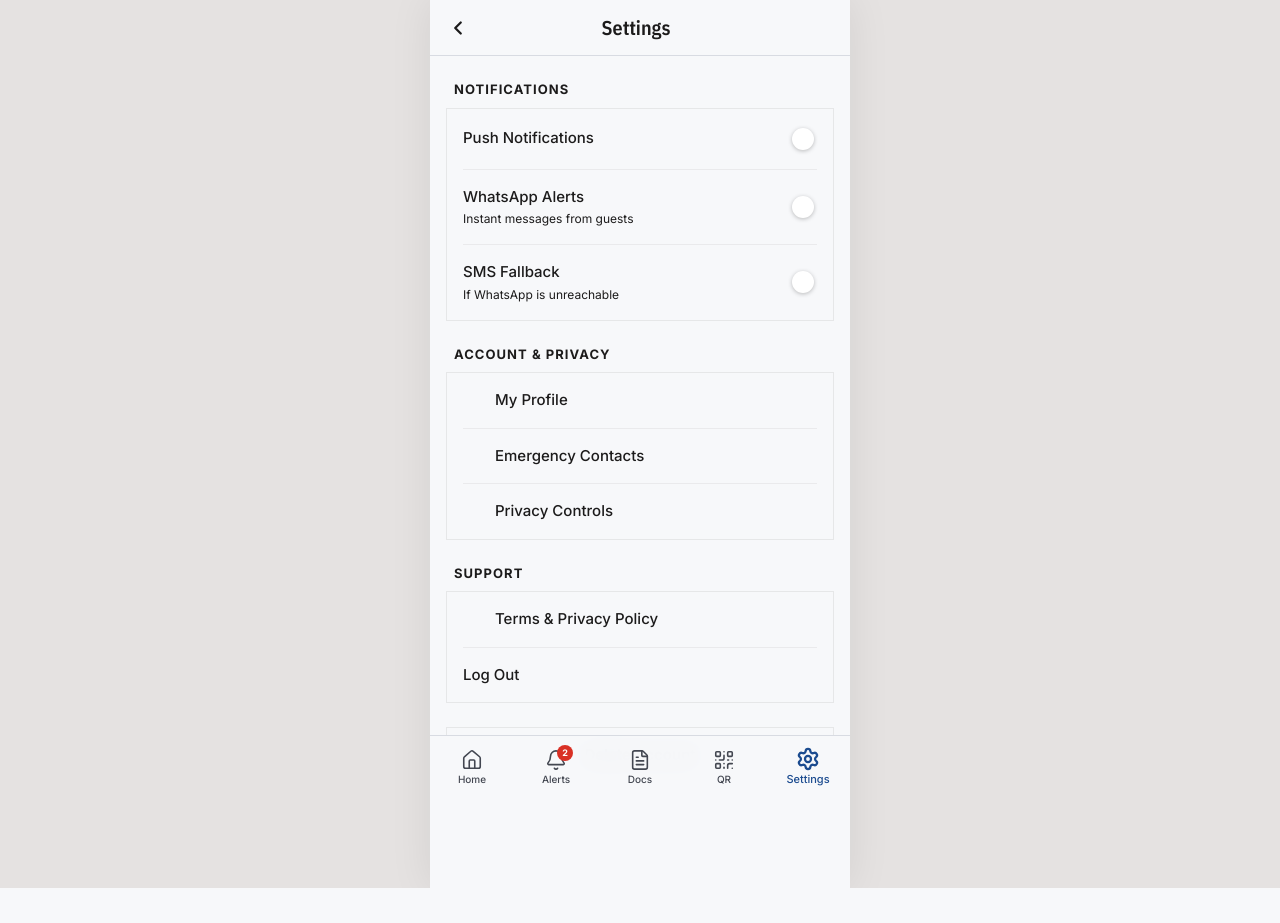
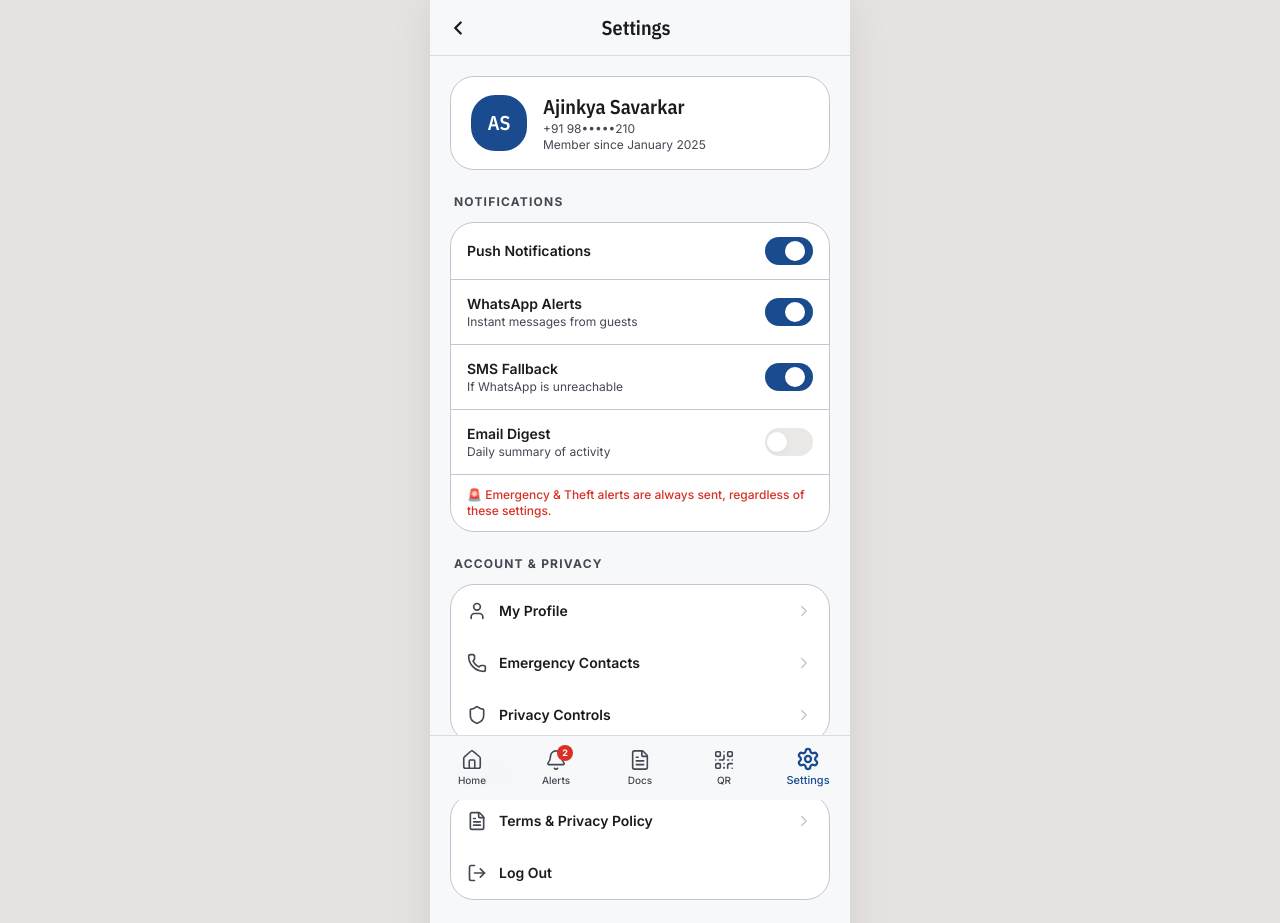
Before and after one commit to ajinkya682/roadlink-demo-app, a React (Vite) app: page /settings in a window 1280 px wide. Shown: the top 923 px of the page. Before the commit the page ends 888 px from the top, so only its background shows below. Built offline with nearby package versions, Linux system fonts and the light colour scheme.

Commit message:
feat: enhance Settings component with improved layout, integrated user profile display, and refined notification preferences

```diff
--- a/src/pages/owner/Settings.jsx
+++ b/src/pages/owner/Settings.jsx
@@ -1,98 +1,170 @@
 import React, { useState } from 'react';
 import { useNavigate } from 'react-router-dom';
-import { motion } from 'framer-motion';
-import { Bell, Shield, Phone, FileText, User, ChevronRight } from 'lucide-react';
+import { motion, AnimatePresence } from 'framer-motion';
+import { Bell, Shield, Phone, FileText, User, ChevronRight, LogOut, Trash2 } from 'lucide-react';
 import AppHeader from '../../components/AppHeader';
 import BottomTabBar from '../../components/BottomTabBar';
-import styles from './Settings.module.css';
-
-const stagger = { hidden: {}, show: { transition: { staggerChildren: 0.1 } } };
-const fadeUp = { hidden: { opacity: 0, y: 16 }, show: { opacity: 1, y: 0 } };
-
-function SettingToggle({ label, sub, defaultOn = false }) {
-  const [on, setOn] = useState(defaultOn);
-  return (
-    <div className={styles.row}>
-      <div className={styles.rowText}>
-        <div className={styles.rowTitle}>{label}</div>
-        {sub && <div className={styles.rowSub}>{sub}</div>}
-      </div>
-      <div className={`${styles.toggle} ${on ? styles.toggleOn : ''}`} onClick={() => setOn(!on)}>
-        <motion.div
-          className={styles.toggleThumb}
-          animate={{ x: on ? 20 : 0 }}
-          transition={{ type: 'spring', damping: 20, stiffness: 300 }}
-        />
-      </div>
-    </div>
-  );
-}
-
-function SettingLink({ icon: Icon, label, onClick, danger }) {
-  return (
-    <motion.div
-      className={`${styles.row} ${styles.linkRow} ${danger ? styles.dangerRow : ''}`}
-      onClick={onClick}
-      whileTap={{ backgroundColor: danger ? 'rgba(217,48,37,0.08)' : 'rgba(26,26,26,0.04)' }}
-    >
-      <div className={styles.rowLeft}>
-        {Icon && <Icon size={20} color={danger ? 'var(--alert-red)' : 'var(--on-surface-variant)'} />}
-        <span className={danger ? styles.dangerText : styles.rowTitle}>{label}</span>
-      </div>
-      {!danger && <ChevronRight size={18} color="var(--outline-variant)" />}
-    </motion.div>
-  );
-}
+import Toggle from '../../components/Toggle';
+import { useDemoData } from '../../context/DemoContext';
 
 export default function Settings() {
   const navigate = useNavigate();
+  const { user, updateNotifPref } = useDemoData();
+  const [showDeleteConfirm, setShowDeleteConfirm] = useState(false);
 
   return (
-    <div className={styles.page}>
+    <div className="min-h-screen bg-fog pb-24">
       <AppHeader title="Settings" />
 
-      <div className={styles.content}>
-        <motion.div variants={stagger} initial="hidden" animate="show" className={styles.sectionStack}>
+      <div className="px-5 pt-5 space-y-6">
+        {/* Profile card */}
+        <div className="bg-white rounded-2xl border border-outline-light px-5 py-4 flex items-center gap-4">
+          <div className="w-14 h-14 bg-navy rounded-2xl flex items-center justify-center font-display text-xl font-semibold text-white flex-shrink-0">
+            {user.avatar}
+          </div>
+          <div className="flex-1">
+            <p className="font-display text-headline-sm text-on-surface">{user.name}</p>
+            <p className="font-body text-xs text-on-surface-muted">{user.maskedPhone}</p>
+            <p className="font-body text-xs text-on-surface-muted">Member since {user.joinedDate}</p>
+          </div>
+        </div>
 
-          <motion.div variants={fadeUp} className={styles.section}>
-            <div className={styles.sectionHeader}>Notifications</div>
-            <div className={styles.card}>
-              <SettingToggle label="Push Notifications" defaultOn />
-              <div className={styles.divider} />
-              <SettingToggle label="WhatsApp Alerts" sub="Instant messages from guests" defaultOn />
-              <div className={styles.divider} />
-              <SettingToggle label="SMS Fallback" sub="If WhatsApp is unreachable" defaultOn />
+        {/* Notifications section */}
+        <div>
+          <p className="font-body text-label-caps text-on-surface-muted uppercase tracking-widest mb-3 px-1">Notifications</p>
+          <div className="bg-white rounded-2xl border border-outline-light divide-y divide-outline-light overflow-hidden">
+            {[
+              { key: 'push', label: 'Push Notifications', sub: null },
+              { key: 'whatsapp', label: 'WhatsApp Alerts', sub: 'Instant messages from guests' },
+              { key: 'sms', label: 'SMS Fallback', sub: 'If WhatsApp is unreachable' },
+              { key: 'email', label: 'Email Digest', sub: 'Daily summary of activity' },
+            ].map(({ key, label, sub }) => (
+              <div key={key} className="flex items-center justify-between px-4 py-3.5">
+                <div>
+                  <p className="font-body text-sm font-semibold text-on-surface">{label}</p>
+                  {sub && <p className="font-body text-xs text-on-surface-muted">{sub}</p>}
+                </div>
+                <Toggle
+                  on={user.notificationPrefs[key]}
+                  onChange={val => updateNotifPref(key, val)}
+                />
+              </div>
+            ))}
+            {/* Emergency always-on note */}
+            <div className="px-4 py-3 bg-alert-red/4">
+              <p className="font-body text-xs text-alert-red font-medium">
+                🚨 Emergency &amp; Theft alerts are always sent, regardless of these settings.
+              </p>
             </div>
+          </div>
+        </div>
+
+        {/* Account & Privacy */}
+        <div>
+          <p className="font-body text-label-caps text-on-surface-muted uppercase tracking-widest mb-3 px-1">Account &amp; Privacy</p>
+          <div className="bg-white rounded-2xl border border-outline-light divide-y divide-outline-light overflow-hidden">
+            {[
+              { icon: User, label: 'My Profile', action: () => {} },
+              { icon: Phone, label: 'Emergency Contacts', action: () => navigate('/emergency-contacts') },
+              { icon: Shield, label: 'Privacy Controls', action: () => {} },
+            ].map(({ icon: Icon, label, action }) => (
+              <motion.button
+                key={label}
+                className="w-full flex items-center gap-3 px-4 py-4 text-left"
+                onClick={action}
+                whileTap={{ backgroundColor: 'rgba(26,26,26,0.04)' }}
+              >
+                <Icon size={20} className="text-on-surface-muted flex-shrink-0" />
+                <span className="flex-1 font-body text-sm font-semibold text-on-surface">{label}</span>
+                <ChevronRight size={18} className="text-outline-light" />
+              </motion.button>
+            ))}
+          </div>
+        </div>
+
+        {/* Support */}
+        <div>
+          <p className="font-body text-label-caps text-on-surface-muted uppercase tracking-widest mb-3 px-1">Support</p>
+          <div className="bg-white rounded-2xl border border-outline-light divide-y divide-outline-light overflow-hidden">
+            <motion.button
+              className="w-full flex items-center gap-3 px-4 py-4 text-left"
+              whileTap={{ backgroundColor: 'rgba(26,26,26,0.04)' }}
+            >
+              <FileText size={20} className="text-on-surface-muted flex-shrink-0" />
+              <span className="flex-1 font-body text-sm font-semibold text-on-surface">Terms &amp; Privacy Policy</span>
+              <ChevronRight size={18} className="text-outline-light" />
+            </motion.button>
+            <motion.button
+              className="w-full flex items-center gap-3 px-4 py-4 text-left"
+              onClick={() => navigate('/')}
+              whileTap={{ backgroundColor: 'rgba(26,26,26,0.04)' }}
+            >
+              <LogOut size={20} className="text-on-surface-muted flex-shrink-0" />
+              <span className="flex-1 font-body text-sm font-semibold text-on-surface">Log Out</span>
+            </motion.button>
+          </div>
+        </div>
+
+        {/* Danger zone */}
+        <div>
+          <div className="bg-white rounded-2xl border border-outline-light overflow-hidden">
+            <motion.button
+              className="w-full flex items-center gap-3 px-4 py-4 text-left"
+              onClick={() => setShowDeleteConfirm(true)}
+              whileTap={{ backgroundColor: 'rgba(217,48,37,0.05)' }}
+            >
+              <Trash2 size={20} className="text-alert-red flex-shrink-0" />
+              <span className="font-body text-sm font-semibold text-alert-red">Delete Account</span>
+            </motion.button>
+          </div>
+        </div>
+      </div>
+
+      {/* Delete confirm modal */}
+      <AnimatePresence>
+        {showDeleteConfirm && (
+          <motion.div
+            className="fixed inset-0 z-50 flex items-end sm:items-center justify-center bg-asphalt/40 backdrop-blur-sm px-4 pb-6"
+            initial={{ opacity: 0 }}
+            animate={{ opacity: 1 }}
+            exit={{ opacity: 0 }}
+            onClick={() => setShowDeleteConfirm(false)}
+          >
+            <motion.div
+              className="bg-white rounded-2xl p-6 w-full max-w-sm space-y-4 shadow-sheet"
+              initial={{ y: 40 }}
+              animate={{ y: 0 }}
+              exit={{ y: 40 }}
+              transition={{ type: 'spring', damping: 22 }}
+              onClick={e => e.stopPropagation()}
+            >
+              <div className="text-center">
+                <div className="w-12 h-12 bg-alert-red/10 rounded-2xl flex items-center justify-center mx-auto mb-3">
+                  <Trash2 size={22} className="text-alert-red" />
+                </div>
+                <h3 className="font-display text-headline-sm text-on-surface mb-2">Delete Account?</h3>
+                <p className="font-body text-body-sm text-on-surface-muted">
+                  All your vehicles, documents, and contacts will be permanently deleted. This cannot be undone.
+                </p>
+              </div>
+              <div className="flex gap-3">
+                <button
+                  className="flex-1 border-2 border-outline-light rounded-xl py-3 font-body text-sm font-semibold text-on-surface"
+                  onClick={() => setShowDeleteConfirm(false)}
+                >
+                  Cancel
+                </button>
+                <button
+                  className="flex-1 bg-alert-red text-white rounded-xl py-3 font-body text-sm font-semibold"
+                  onClick={() => navigate('/')}
+                >
+                  Delete
+                </button>
+              </div>
+            </motion.div>
           </motion.div>
-
-          <motion.div variants={fadeUp} className={styles.section}>
-            <div className={styles.sectionHeader}>Account & Privacy</div>
-            <div className={styles.card}>
-              <SettingLink icon={User} label="My Profile" />
-              <div className={styles.divider} />
-              <SettingLink icon={Phone} label="Emergency Contacts" onClick={() => navigate('/emergency-contacts')} />
-              <div className={styles.divider} />
-              <SettingLink icon={Shield} label="Privacy Controls" />
-            </div>
-          </motion.div>
-
-          <motion.div variants={fadeUp} className={styles.section}>
-            <div className={styles.sectionHeader}>Support</div>
-            <div className={styles.card}>
-              <SettingLink icon={FileText} label="Terms & Privacy Policy" />
-              <div className={styles.divider} />
-              <SettingLink icon={null} label="Log Out" />
-            </div>
-          </motion.div>
-
-          <motion.div variants={fadeUp} className={styles.section}>
-            <div className={styles.card}>
-              <SettingLink icon={null} label="Delete Account" danger />
-            </div>
-          </motion.div>
-
-        </motion.div>
-      </div>
+        )}
+      </AnimatePresence>
 
       <BottomTabBar />
     </div>
```
